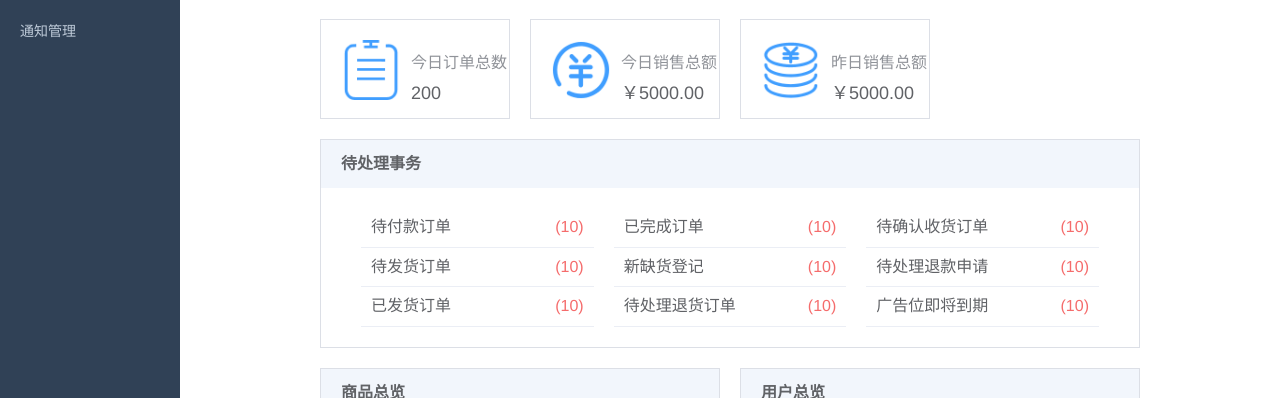
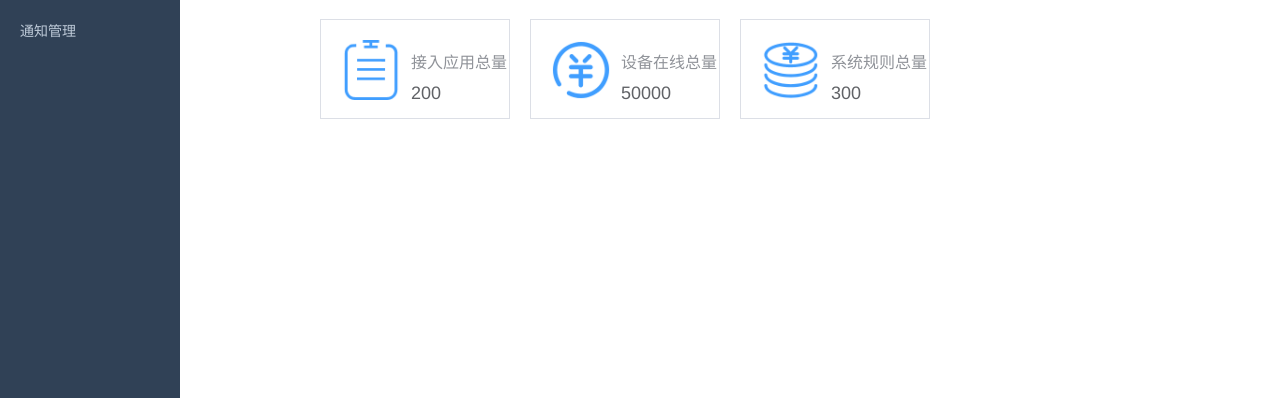
Before and after one commit to dawn0713/front_end, a Vue app: page /ums/addUser#/home in a window 1280 px wide. Shown: the part 222-620 px from the top of the page. Built offline with nearby package versions, Linux system fonts and the light colour scheme; what v-charts would draw is missing.

Commit message:
delete home page

```diff
--- a/src/views/home/index.vue
+++ b/src/views/home/index.vue
@@ -33,22 +33,22 @@
         <el-col :span="6">
           <div class="total-frame">
             <img :src="img_home_order" class="total-icon">
-            <div class="total-title">今日订单总数</div>
+            <div class="total-title">接入应用总量</div>
             <div class="total-value">200</div>
           </div>
         </el-col>
         <el-col :span="6">
           <div class="total-frame">
             <img :src="img_home_today_amount" class="total-icon">
-            <div class="total-title">今日销售总额</div>
-            <div class="total-value">￥5000.00</div>
+            <div class="total-title">设备在线总量</div>
+            <div class="total-value">50000</div>
           </div>
         </el-col>
         <el-col :span="6">
           <div class="total-frame">
             <img :src="img_home_yesterday_amount" class="total-icon">
-            <div class="total-title">昨日销售总额</div>
-            <div class="total-value">￥5000.00</div>
+            <div class="total-title">系统规则总量</div>
+            <div class="total-value">300</div>
           </div>
         </el-col>
         <!--<el-col :span="6">-->
@@ -68,7 +68,7 @@
       <div style="text-align: center">mall全套学习教程连载中！</div>
       <div style="text-align: center;margin-top: 5px"><span class="color-main">关注公号</span>，第一时间获取。</div>
     </el-card> -->
-    <div class="un-handle-layout">
+    <!-- <div class="un-handle-layout">
       <div class="layout-title">待处理事务</div>
       <div class="un-handle-content">
         <el-row :gutter="20">
@@ -240,7 +240,7 @@
           </div>
         </el-col>
       </el-row>
-    </div>
+    </div> -->
   </div>
 </template>
 
```
